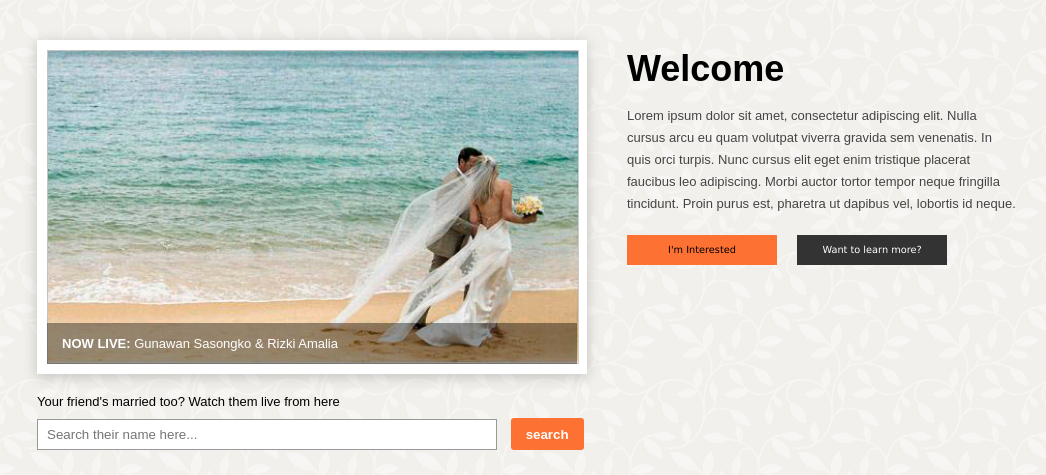
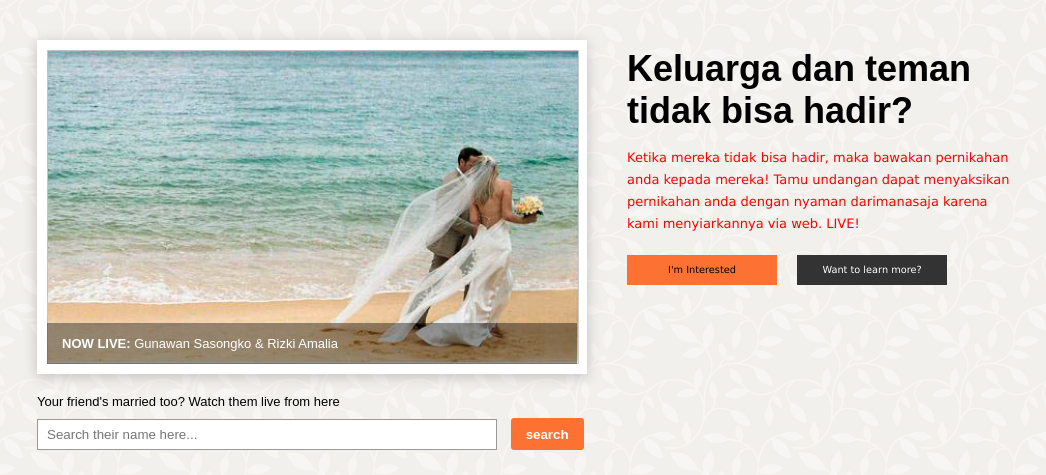
Before and after one commit to Dwira/Sahabat-Nikah, a CodeIgniter app: page /sahabatnikah/ in a window 1280 px wide. Shown: the part 50-525 px from the top of the page, without its empty margins (103-1149 px from the left). Run offline with CodeIgniter, Linux system fonts and the light colour scheme.

Commit message:
home message

```diff
--- a/application/views/pages/home.php
+++ b/application/views/pages/home.php
@@ -19,8 +19,8 @@
 		</div>
 	</div>
 	<div id="welcome-message">
-		<h1>Welcome</h1>
-		<p>Lorem ipsum dolor sit amet, consectetur adipiscing elit. Nulla cursus arcu eu quam volutpat viverra gravida sem venenatis. In quis orci turpis. Nunc cursus elit eget enim tristique placerat faucibus leo adipiscing. Morbi auctor tortor tempor neque fringilla tincidunt. Proin purus est, pharetra ut dapibus vel, lobortis id neque.</p>
+		<h1>Keluarga dan teman tidak bisa hadir?</h1>
+		<p style="font-family:verdana;color:red;">Ketika mereka tidak bisa hadir, maka bawakan pernikahan anda kepada mereka! Tamu undangan dapat menyaksikan pernikahan anda dengan nyaman darimanasaja karena kami menyiarkannya via web. LIVE!</p>
 		<nav>
 		  <ul>
 			<li>
```
